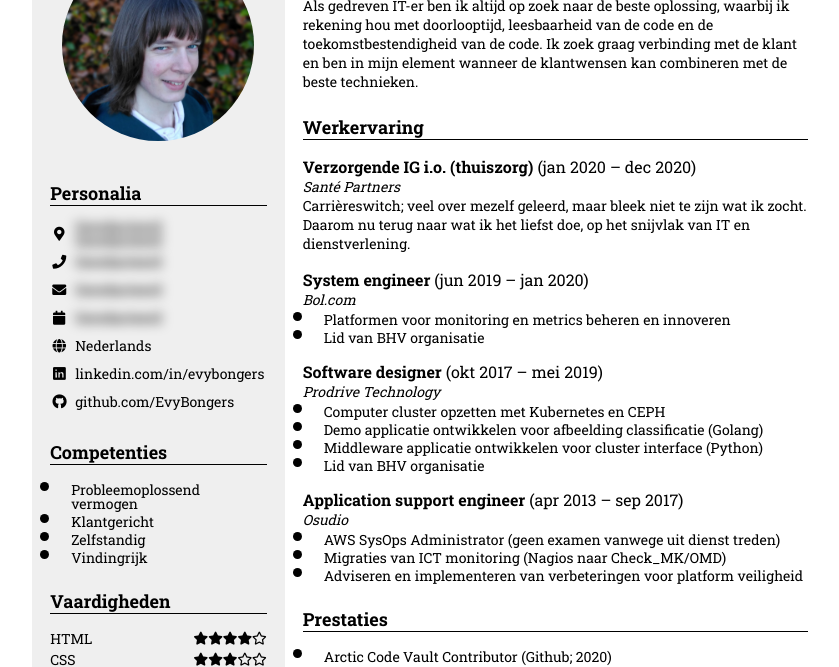
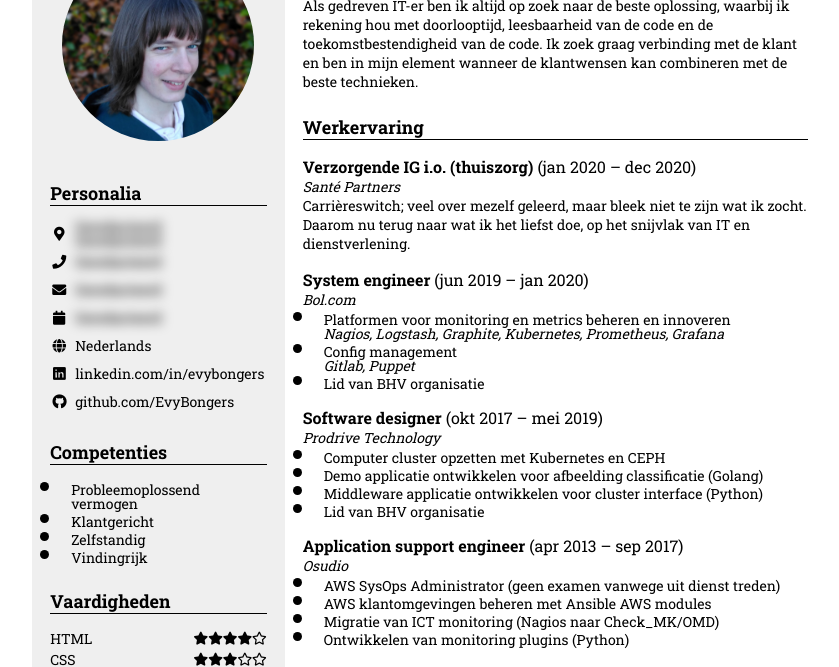
Before and after one commit to EvyBongers/resume, a website: page src/index.html in a window 1280 px wide. Shown: the part 85-752 px from the top of the page, without its empty margins (211-1050 px from the left). Drawn offline with nearby package versions, Linux system fonts and the light colour scheme; files that its build step writes are made by us from their sources.

Commit message:
Add technology stacks

```diff
--- a/src/index.html
+++ b/src/index.html
@@ -138,7 +138,14 @@
                 <h3><b>System engineer</b> (jun 2019 &ndash; jan 2020)</h3>
                 <i>Bol.com</i>
                 <ul>
-                    <li>Platformen voor monitoring en metrics beheren en innoveren</li>
+                    <li>
+                        Platformen voor monitoring en metrics beheren en innoveren<br>
+                        <i>Nagios, Logstash, Graphite, Kubernetes, Prometheus, Grafana</i>
+                    </li>
+                    <li>
+                        Config management<br>
+                        <i>Gitlab, Puppet</i>
+                    </li>
                     <li>Lid van BHV organisatie</li>
                 </ul>
             </div>
@@ -159,8 +166,9 @@
                 <i>Osudio</i>
                 <ul>
                     <li>AWS SysOps Administrator (geen examen vanwege uit dienst treden)</li>
-                    <li>Migraties van ICT monitoring (Nagios naar Check_MK/OMD)</li>
-                    <li>Adviseren en implementeren van verbeteringen voor platform veiligheid</li>
+                    <li>AWS klantomgevingen beheren met Ansible AWS modules</li>
+                    <li>Migratie van ICT monitoring (Nagios naar Check_MK/OMD)</li>
+                    <li>Ontwikkelen van monitoring plugins (Python)</li>
                 </ul>
             </div>
         </div>
```
